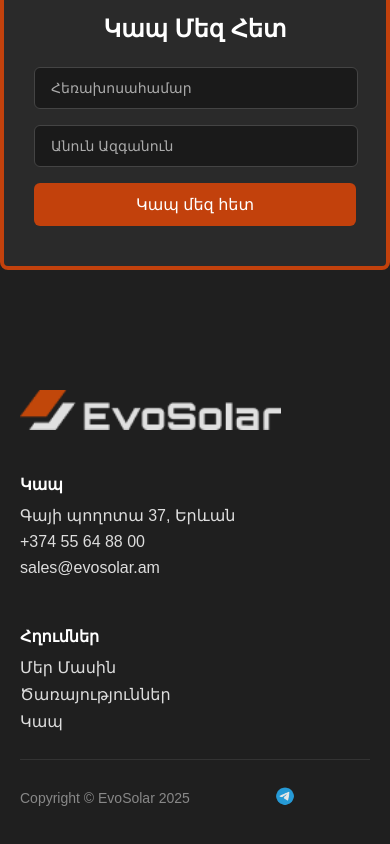
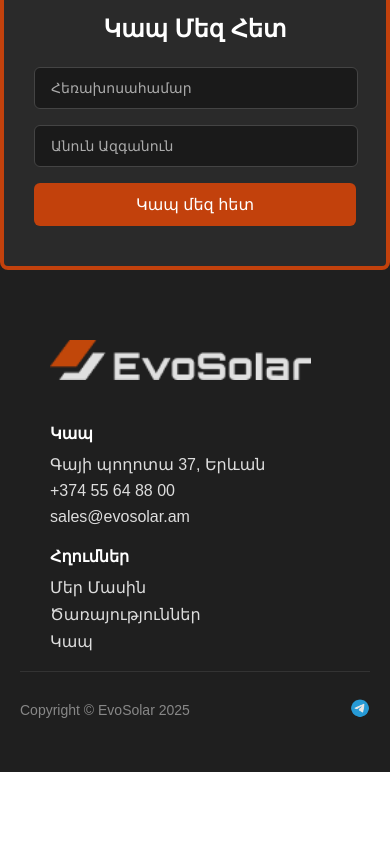
Before and after one commit to Birdman1104/evosolar-website, a Vue app: page / in a window 390 px wide. Shown: the part 6390-7234 px from the top of the page. After the commit the page ends 7162 px from the top, so only its background shows below. Built offline with nearby package versions, Linux system fonts and the light colour scheme.

Commit message:
Minor refactoring, fixed footer responsibility.

```diff
--- a/src/App.vue
+++ b/src/App.vue
@@ -8,9 +8,8 @@
     <WhyChooseUs />
     <PartnersSection />
     <MapSection />
-    <!-- <ContactsSection ref="contactSection" /> -->
     <EmailContact />
-    <!-- <FooterComponent /> -->
+    <FooterComponent />
     <CalculatorButton @goToOffer="scrollToContact" />
   </div>
 </template>
--- a/src/components/EmailContact.vue
+++ b/src/components/EmailContact.vue
@@ -20,36 +20,7 @@
             </form>
         </div>
 
-        <footer class="footer">
-            <div class="footer-top">
-                <div class="logo">
-                    <img src="/images/logo.png" alt="EvoSolar Logo" />
-                </div>
 
-                <div class="footer-column">
-                    <h4>{{ translationStore.t('contactUs', 'contact') }}</h4>
-                    <p>{{ translationStore.t('contactUs', 'address') }}</p>
-                    <p><a href="tel:++37455648800">+374 55 64 88 00</a></p>
-                    <p><a href="mailto:sales@evosolar.am">sales@evosolar.am</a></p>
-                </div>
-
-                <div class="footer-column">
-                    <h4>{{ translationStore.t('contactUs', 'links') }}</h4>
-                    <p>{{ translationStore.t('contactUs', 'aboutUs') }}</p>
-                    <p>{{ translationStore.t('contactUs', 'services') }}</p>
-                    <p>{{ translationStore.t('contactUs', 'contactUs') }}</p>
-                </div>
-            </div>
-
-            <div class="footer-bottom">
-                <p>Copyright © EvoSolar 2025</p>
-                <div class="social-icons">
-                    <a v-for="(social, index) in socials" :key="index" :href=social.url target="_blank">
-                        <img :src=social.icon :alt=social.alt>
-                    </a>
-                </div>
-            </div>
-        </footer>
 
     </div>
 </template>
@@ -217,66 +188,5 @@
     background-color: #a73709;
 }
 
-.footer {
-    background-color: #1f1f1f;
-    padding: 0 20px 40px 20px;
-}
-
-.footer-top {
-    display: flex;
-    flex-wrap: wrap;
-    justify-content: space-between;
-    max-width: 1100px;
-    margin: 0 auto 20px;
-    gap: 20px;
-}
-
-.logo img {
-    height: 40px;
-}
-
-.footer-column {
-    min-width: 180px;
-}
-
-.footer-column h4 {
-    font-size: 16px;
-    margin-bottom: 12px;
-}
-
-.footer-column p {
-    margin: 8px 0;
-    color: #ddd;
-}
-
-.footer-bottom {
-    border-top: 1px solid #333;
-    padding-top: 16px;
-    display: flex;
-    justify-content: space-between;
-    align-items: center;
-    flex-wrap: wrap;
-    max-width: 1100px;
-    margin: 0 auto;
-}
-
-.footer-bottom p {
-    color: #888;
-    font-size: 14px;
-}
-
-.social-icons {
-    position: relative;
-    margin: auto;
-}
-
-.social-icons a {
-    margin-left: 10px;
-}
-
-.social-icons img {
-    width: 20px;
-    height: 20px;
-    filter: brightness(0.9);
-}
+@media (max-width: 768px) {}
 </style>
--- a/src/components/FooterComponent.vue
+++ b/src/components/FooterComponent.vue
@@ -2,71 +2,154 @@
 import { inject } from "vue";
 const translationStore = inject("translationStore");
 
-const handleClick = (lang) => {
-    if (translationStore) {
-        translationStore.switchLanguage(lang);
-    } else {
-        console.error("translationStore is not defined");
-    }
-};
+const socials = [
+    {
+        icon: 'icons/telegram.png',
+        alt: 'Telegram',
+        url: 'https://t.me/LeonK8800'
+    },
+    // {
+    //     icon: 'icons/viber.png',
+    //     alt: 'Viber',
+    //     url: 'https://t.me/Birdman1104'
+    // },
+    // {
+    //     icon: 'icons/whatsapp.png',
+    //     alt: 'WhatsApp',
+    //     url: 'https://t.me/Birdman1104'
+    // },
+]
 </script>
 
 <script>
 window.onload = () => {
+
     document.getElementById("yearSpan").innerHTML = new Date().getFullYear();
 }
 </script>
 
 
 <template>
-    <hr>
     <footer class="footer">
-        <span class="copyright">Evosolar &#169; <span id='yearSpan'>2025</span> </span>
-        <div class="urls">
-            <!-- <a href="#">Terms and Conditions </a>
-            <a href="#">Privacy and Policy </a> -->
-            <a href="http://birdman1104.github.io/" target="_blank">Developer: Birdman</a>
-            <a href="#" @click.prevent="handleClick('hy')">Հայերեն</a>
-            <a href="#" @click.prevent="handleClick('en')">English</a>
+        <div class="footer-top">
+            <div class="logo">
+                <img src="/images/logo.png" alt="EvoSolar Logo" />
+            </div>
+
+            <div class="footer-column">
+                <h4>{{ translationStore.t('contactUs', 'contact') }}</h4>
+                <p>{{ translationStore.t('contactUs', 'address') }}</p>
+                <p><a href="tel:++37455648800">+374 55 64 88 00</a></p>
+                <p><a href="mailto:sales@evosolar.am">sales@evosolar.am</a></p>
+            </div>
+
+            <div class="footer-column">
+                <h4>{{ translationStore.t('contactUs', 'links') }}</h4>
+                <p>{{ translationStore.t('contactUs', 'aboutUs') }}</p>
+                <p>{{ translationStore.t('contactUs', 'services') }}</p>
+                <p>{{ translationStore.t('contactUs', 'contactUs') }}</p>
+            </div>
+        </div>
+
+        <div class="footer-bottom">
+            <p>Copyright © EvoSolar <span id='yearSpan'>231456</span></p>
+            <div class="social-icons">
+                <a v-for="(social, index) in socials" :key="index" :href=social.url target="_blank">
+                    <img :src=social.icon :alt=social.alt>
+                </a>
+            </div>
         </div>
     </footer>
 </template>
 
 
 <style scoped>
-hr {
-    margin: 0;
+
+.footer {
+    background-color: #1f1f1f;
+    padding: 0 20px 40px 20px;
+        color: #fff;
+    font-family: sans-serif;
+
 }
 
-.footer {
+a {
+    color: inherit;
+    text-decoration: none;
+}
+
+.footer-top {
+    display: flex;
+    flex-wrap: wrap;
+    justify-content: space-between;
+    max-width: 1100px;
+    margin: 0 auto 20px;
+    gap: 20px;
+}
+
+.footer-column {
+    min-width: 180px;
+}
+
+.footer-column h4 {
+    font-size: 16px;
+    margin-bottom: 12px;
+}
+
+.footer-column p {
+    margin: 8px 0;
+    color: #ddd;
+}
+
+.footer-bottom {
+    border-top: 1px solid #333;
+    padding-top: 16px;
     display: flex;
     justify-content: space-between;
     align-items: center;
-    padding: 15px 40px;
-    background-color: #ffffff;
-    color: #5c5c5c;
+    flex-wrap: wrap;
+    max-width: 1100px;
+    margin: 0 auto;
 }
 
-.urls a {
-    color: #5c5c5c;
-    margin-left: 15px;
-    text-decoration: none;
+.footer-bottom p {
+    color: #888;
+    font-size: 14px;
 }
 
-.copyright a {
-    color: #5c5c5c;
-    text-decoration: none;
+.social-icons a {
+    margin-left: 10px;
+}
+
+.social-icons img {
+    width: 20px;
+    height: 20px;
+    filter: brightness(0.9);
+}
+
+.logo img {
+    height: 40px;
 }
 
 @media (max-width: 768px) {
     .footer {
         display: block;
-        text-align: center;
+        margin: -50px auto 0;
     }
 
     .urls a {
         margin: 0;
         display: block;
     }
+
+        .footer-top {
+        display: block;
+        padding: 0 30px;
+        justify-self: center;
+    }
+
+        .logo {
+        margin-bottom: 40px;
+    }
 }
 </style>
--- a/src/components/HeaderComponent.vue
+++ b/src/components/HeaderComponent.vue
@@ -109,8 +109,8 @@
 <style scoped>
 .theme-toggle {
   position: absolute;
-  right: 10px;
-  top: 100px
+  right: 20px;
+  top: 185px
 }
 
 .header {
```
